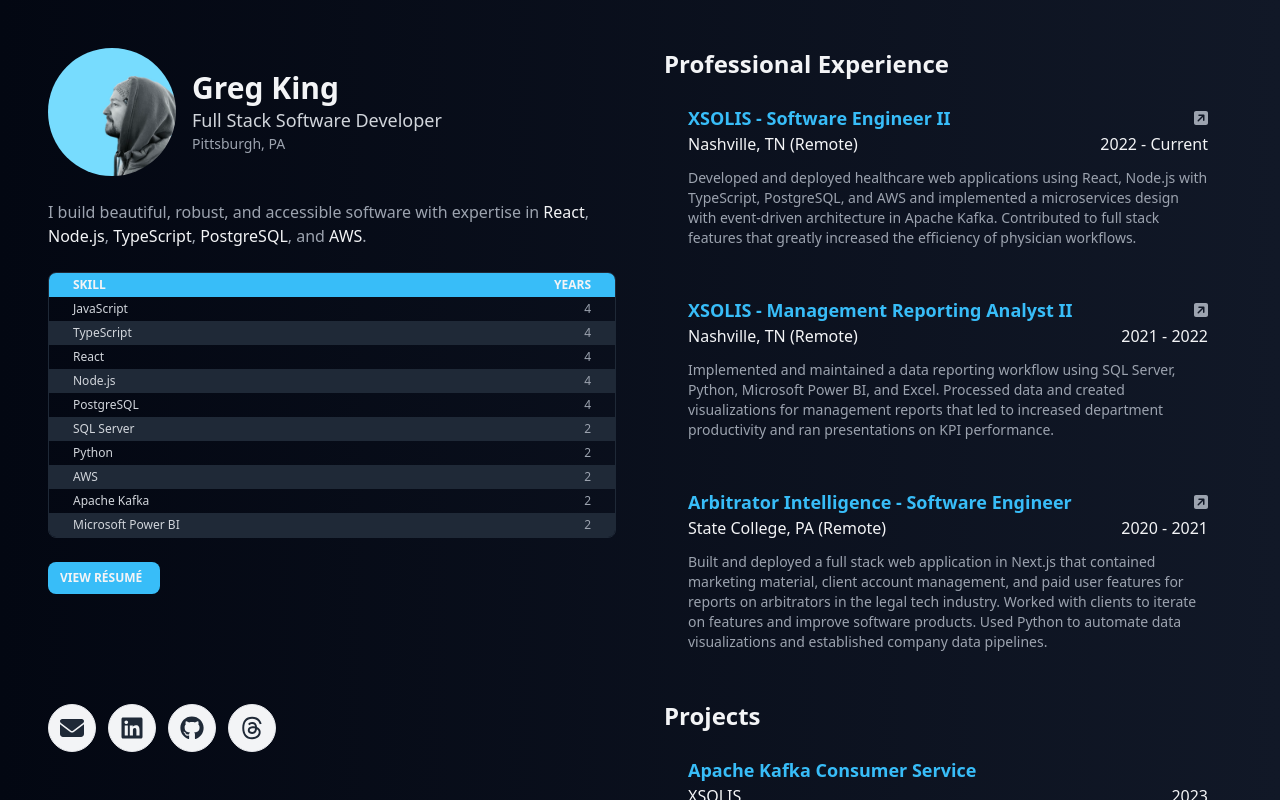
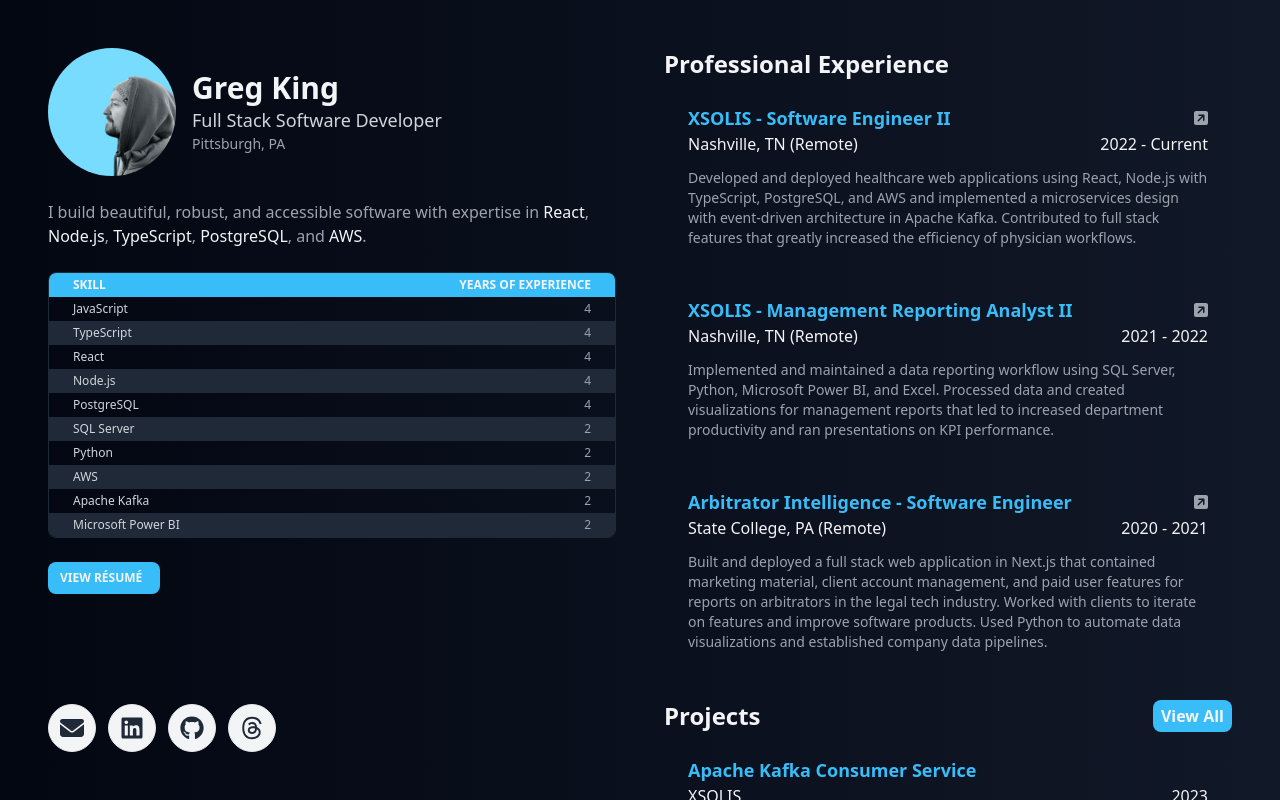
Before and after one commit to greg-py/portfolio, a React (Create React App) app: page / in a window 1280 px wide. Built offline with nearby package versions, Linux system fonts and the light colour scheme.

Commit message:
Added foundation for content modal to view all section data in a list in a modal on button click

```diff
--- a/package.json
+++ b/package.json
@@ -11,6 +11,7 @@
     "gh-pages": "^6.1.1",
     "react": "^18.2.0",
     "react-dom": "^18.2.0",
+    "react-modal": "^3.16.1",
     "react-scripts": "5.0.1"
   },
   "scripts": {
--- a/src/App.js
+++ b/src/App.js
@@ -1,14 +1,28 @@
 import Background from "./components/layout/Background";
+import ContentModal from "./components/modal/ContentModal";
 import Container from "./components/layout/Container";
 import Info from "./components/info/Info";
 import Content from "./components/content/Content";
+import { useState } from "react";
 
 function App() {
+  const [isModalOpen, setIsModalOpen] = useState(false);
+  const [modalSection, setModalSection] = useState(null);
+
   return (
     <Background>
       <Container>
+        <ContentModal
+          modalSection={modalSection}
+          modalSectionHandler={setModalSection}
+          isModalOpen={isModalOpen}
+          modalOpenHandler={setIsModalOpen}
+        />
         <Info />
-        <Content />
+        <Content
+          openModalHandler={setIsModalOpen}
+          modalSectionHandler={setModalSection}
+        />
       </Container>
     </Background>
   );
--- a/src/components/content/Content.jsx
+++ b/src/components/content/Content.jsx
@@ -4,11 +4,14 @@
 import Education from "./education/Education";
 import Footer from "../layout/Footer";
 
-const Content = () => {
+const Content = (props) => {
   return (
     <ContentContainer>
       <Experience />
-      <Projects />
+      <Projects
+        openModalHandler={props.openModalHandler}
+        modalSectionHandler={props.modalSectionHandler}
+      />
       <Education />
       <Footer />
     </ContentContainer>
--- a/src/components/content/projects/Projects.jsx
+++ b/src/components/content/projects/Projects.jsx
@@ -1,11 +1,23 @@
 import ProjectsContainer from "./ProjectsContainer";
 import { projects } from "../../../data/projects";
 import ProjectCard from "./ProjectCard";
+import Button from "../../layout/Button";
+import { contentSections } from "../../../lib/constants";
 
-const Projects = () => {
+const Projects = (props) => {
+  const { modalSectionHandler, openModalHandler } = props;
+
+  const showProjectsModal = () => {
+    modalSectionHandler(contentSections.PROJECTS);
+    openModalHandler(true);
+  };
+
   return (
     <ProjectsContainer>
-      <h2 className="font-bold text-2xl text-gray-100">Projects</h2>
+      <div className="flex flex-row justify-between">
+        <h2 className="font-bold text-2xl text-gray-100">Projects</h2>
+        <Button onClick={showProjectsModal}>View All</Button>
+      </div>
       {projects &&
         projects.map((p, index) => {
           return <ProjectCard key={index} project={p} />;
--- a/src/components/info/SkillsTable.jsx
+++ b/src/components/info/SkillsTable.jsx
@@ -7,7 +7,7 @@
         <thead className="text-xs text-gray-100 bg-sky-400 uppercase">
           <tr>
             <th className="px-6 py-1 text-start">Skill</th>
-            <th className="px-6 py-1 text-end">Years</th>
+            <th className="px-6 py-1 text-end">Years of Experience</th>
           </tr>
         </thead>
         <tbody>
--- /dev/null
+++ b/src/components/layout/Button.jsx
@@ -0,0 +1,12 @@
+const Button = (props) => {
+  return (
+    <button
+      onClick={props.onClick}
+      className="py-1 px-2 bg-sky-400 font-bold text-gray-100 rounded-lg hover:bg-sky-500 hover:transition-100"
+    >
+      {props.children}
+    </button>
+  );
+};
+
+export default Button;
--- /dev/null
+++ b/src/components/modal/ContentModal.jsx
@@ -0,0 +1,33 @@
+import Modal from "react-modal";
+import { contentSections } from "../../lib/constants";
+import ProjectsModalContent from "./ProjectsModalContent";
+
+Modal.setAppElement("#root");
+
+const ContentModal = (props) => {
+  const { modalSection, modalSectionHandler, isModalOpen, modalOpenHandler } =
+    props;
+
+  const closeModal = () => {
+    modalSectionHandler(null);
+    modalOpenHandler(false);
+  };
+
+  if (modalSection) {
+    return (
+      <Modal
+        isOpen={isModalOpen}
+        onRequestClose={closeModal}
+        contentLabel="Content Modal"
+      >
+        {modalSection === contentSections.PROJECTS ? (
+          <ProjectsModalContent />
+        ) : (
+          <div>yo</div>
+        )}
+      </Modal>
+    );
+  }
+};
+
+export default ContentModal;
--- /dev/null
+++ b/src/components/modal/ProjectsModalContent.jsx
@@ -0,0 +1,5 @@
+const ProjectsModalContent = () => {
+  return <div>Testing Projects</div>;
+};
+
+export default ProjectsModalContent;
--- /dev/null
+++ b/src/lib/constants.js
@@ -0,0 +1,5 @@
+export const contentSections = {
+  EXPERIENCE: 1,
+  PROJECTS: 2,
+  EDUCATION: 3,
+};
```
Also changed, not shown: 1 other file (tests, documents, lock files or other folders).
